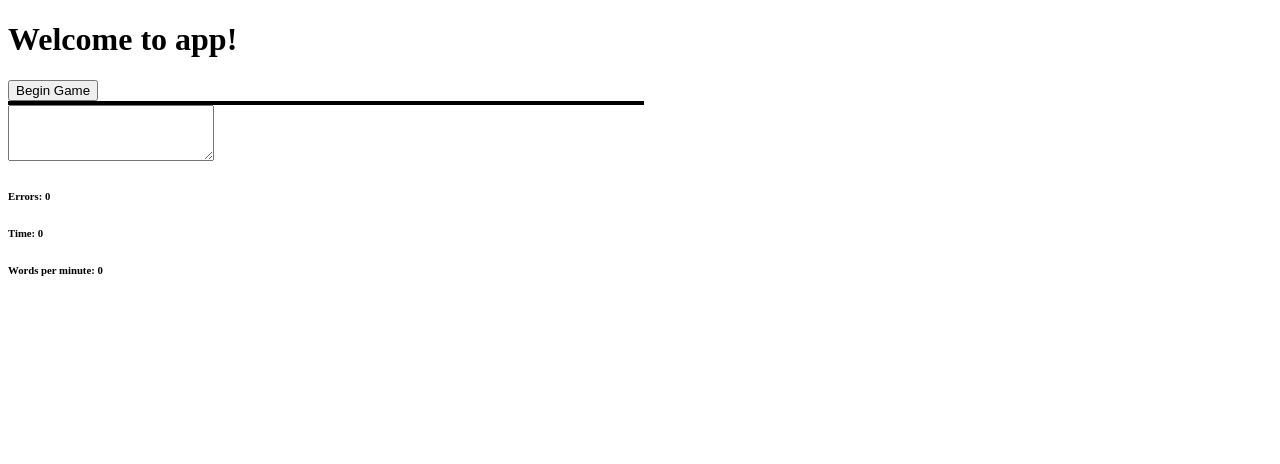
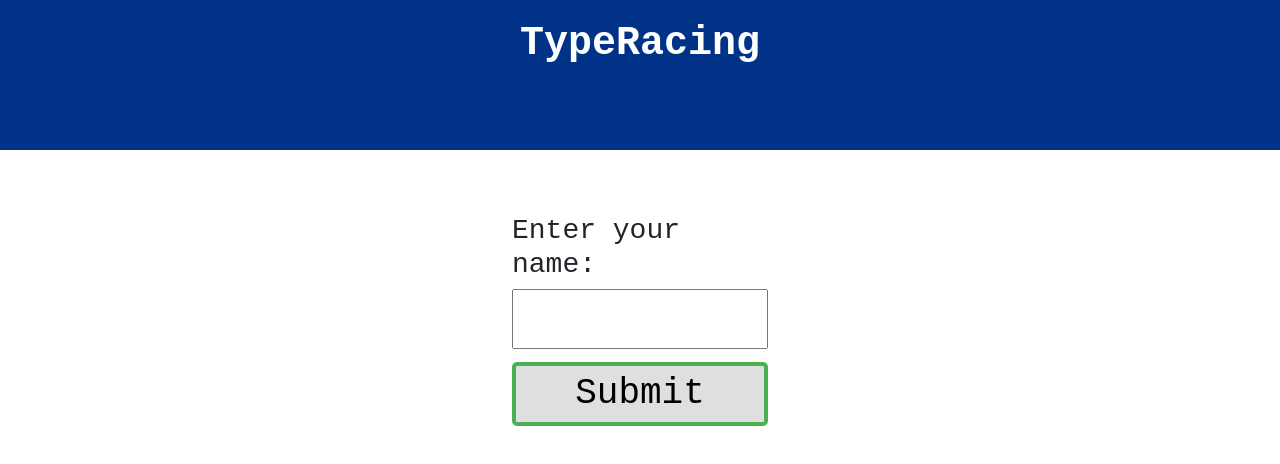
Before and after one commit to kwolfenb/typing-game-angular, an Angular app: page / in a window 1280 px wide. Shown: the top 464 px of the page. Built offline with nearby package versions, Linux system fonts and the light colour scheme.

Commit message:
formatting updates

```diff
--- a/package.json
+++ b/package.json
@@ -21,6 +21,7 @@
     "@angular/platform-browser": "^5.2.0",
     "@angular/platform-browser-dynamic": "^5.2.0",
     "@angular/router": "^5.2.0",
+    "bootstrap": "^4.2.1",
     "core-js": "^2.4.1",
     "rxjs": "^5.5.6",
     "zone.js": "^0.8.19"
--- a/src/app/app.component.css
+++ b/src/app/app.component.css
@@ -0,0 +1,40 @@
+.header {
+    background-color: #003388;
+    height: 150px;
+}
+
+h1 {
+    text-align: center;
+    padding-top: 20px;
+    font-family: "Rockwell Extra Bold", "Rockwell Bold", monospace;
+    font-size: 40px; font-style: normal;
+    font-variant: normal;
+    font-weight: 700;
+    color: white;
+}
+.startGame {
+    margin-top: 5%;
+    margin-left: 40%;
+    margin-right: 40%;
+    font-family:  "Rockwell Extra Bold", "Rockwell Bold", monospace;
+}
+#startButton {
+    font-family:  "Rockwell Extra Bold", "Rockwell Bold", monospace;
+    width: 100%;
+    font-size: 36px;
+    background-color: #e0dfdf;
+    border: 4px solid #4CAF50;
+    border-radius: 5px;
+    margin-top: 5%;
+}
+
+#name {
+    width: 100%;
+    height: 60px;
+    font-size: 30px;
+}
+
+img {
+    height: 100px;
+    width: auto;
+}
--- a/src/app/app.component.html
+++ b/src/app/app.component.html
@@ -1,2 +1,11 @@
-<h1>Welcome to {{ title }}!</h1>
-<router-outlet></router-outlet>
+<div class="header">
+    <h1>TypeRacing</h1>
+</div>
+<div class="startGame" *ngIf="!start">
+    <h3>Enter your name:</h3>
+    <form>
+        <input #playerName id="name" type="text">
+        <button type="submit" id="startButton" (click)="startGame(playerName.value)">Submit</button>
+    </form>
+</div>
+<router-outlet *ngIf="start"></router-outlet>
--- a/src/app/app.component.ts
+++ b/src/app/app.component.ts
@@ -1,6 +1,6 @@
 import { Component } from '@angular/core';
 import { FormsModule } from '@angular/forms';
-
+import { PhrasesService } from "./phrases.service";
 
 
 @Component({
@@ -9,5 +9,14 @@ import { FormsModule } from '@angular/forms';
   styleUrls: ['./app.component.css']
 })
 export class AppComponent {
-  title = 'app';
+
+  constructor(private phraseService: PhrasesService) {}
+
+  start: boolean = false;
+
+  startGame(name) {
+    this.start = true;
+    this.phraseService.playerName = name;
+  }
+
 }
--- a/src/app/phrases.service.ts
+++ b/src/app/phrases.service.ts
@@ -4,6 +4,8 @@ import { Injectable } from '@angular/core';
 export class PhrasesService {
 
   constructor() { }
+
+  playerName: string;
 
   library: string[] = [
     "A fellow jumped off a high wall, And had a most terrible fall. He went back to bed, With a bump on his head, That's why you don't jump off a wall.",
--- a/src/app/typing/typing.component.css
+++ b/src/app/typing/typing.component.css
@@ -1,3 +1,14 @@
+.gamePlay {
+  margin-top: 5%;
+  margin-left: 2%;
+}
+
+.highlighted {
+  color: red;
+  font-weight: bold;
+  text-decoration: underline;
+}
+
 .phraseBox{
   border: solid black 2px;
   width: 50%;
@@ -7,3 +18,11 @@
   height: 50px;
   width: 200px;
 }
+
+#beginGame {
+  font-family:  "Rockwell Extra Bold", "Rockwell Bold", monospace;
+  font-size: 36px;
+  background-color: #e0dfdf;
+  border: 4px solid #4CAF50;
+  border-radius: 5px;
+}
--- a/src/app/typing/typing.component.html
+++ b/src/app/typing/typing.component.html
@@ -1,9 +1,14 @@
-<button (click)="newGame()">Begin Game</button>
+<div class="gamePlay">
+
+  <h3>Player Name: {{childPlayerName}}</h3>
+  <button (click)="newGame()" id="beginGame">Start Game!</button>
+  <div class="activeGame" *ngIf="gameActive">
     <div class="phraseBox">
+      <div [innerHTML]="phraseWithActiveWord"></div>
     </div>
 
     <div>
-  <textarea id="typeArea" [(ngModel)]="typedWord" #typedText (keydown.space)="onSpaceDown(typedText.value)" (keyup.space)="onSpaceUp()"></textarea>
+      <textarea id="typeArea" [(ngModel)]="typedWord" #typedText (keydown.space)="onSpaceDown(typedText.value)"></textarea>
     </div>
 
     <div class="stats">
@@ -11,3 +16,5 @@
       <h6>Time: {{time}}</h6>
       <h6>Words per minute: {{wpm}}</h6>
     </div>
+  </div>
+</div>
--- a/src/app/typing/typing.component.ts
+++ b/src/app/typing/typing.component.ts
@@ -1,21 +1,25 @@
-import { Component, OnInit } from "@angular/core";
+import { Component, OnInit, ViewEncapsulation } from "@angular/core";
 import { PhrasesService } from "../phrases.service";
 import { FormsModule } from "@angular/forms";
+
 
 @Component({
   selector: "app-typing",
   templateUrl: "./typing.component.html",
-  styleUrls: ["./typing.component.css"]
+  styleUrls: ["./typing.component.css"],
+  encapsulation: ViewEncapsulation.None
 })
 export class TypingComponent implements OnInit {
   constructor(private phraseService: PhrasesService) {}
 
+  childPlayerName = this.phraseService.playerName;
   currentPhrase: string = null;
   wordArr: string[] = [];
   currentWord: number = 0;
   typedWord: string;
 
   phraseWithActiveWord: string;
+  highlightedWord: string;
   errorCount: number = 0;
   time: number = 0;
   gameActive: boolean = false;
@@ -68,16 +72,13 @@ export class TypingComponent implements OnInit {
     this.phraseWithActiveWord = "";
     for (let i = 0; i < this.wordArr.length; i++) {
       if (i == this.currentWord) {
-        this.phraseWithActiveWord +=
-          '<span style="color:red; font-weight:bold">' +
-          this.wordArr[i] +
-          " </span>";
+        this.highlightedWord = '<span class="highlighted">' +this.wordArr[i] +' </span>';
+        this.updatePhrase(this.highlightedWord);
       } else {
-        this.phraseWithActiveWord += this.wordArr[i] + " ";
+        this.updatePhrase(this.wordArr[i]);
       }
     }
-    let myContainer = <HTMLElement>document.querySelector(".phraseBox");
-    myContainer.innerHTML = this.phraseWithActiveWord;
+
   }
 
   errorCounter() {
@@ -98,4 +99,8 @@ export class TypingComponent implements OnInit {
   updateWPM() {
     this.wpm = Math.round(this.currentWord / (this.time / 60));
   }
+
+  updatePhrase(string) {
+    this.phraseWithActiveWord += string +" ";
+  }
 }
```
Also changed, not shown: .angular-cli.json, 1 other file (tests, documents, lock files or other folders). Lines whose indentation alone changed are shown as unchanged.
